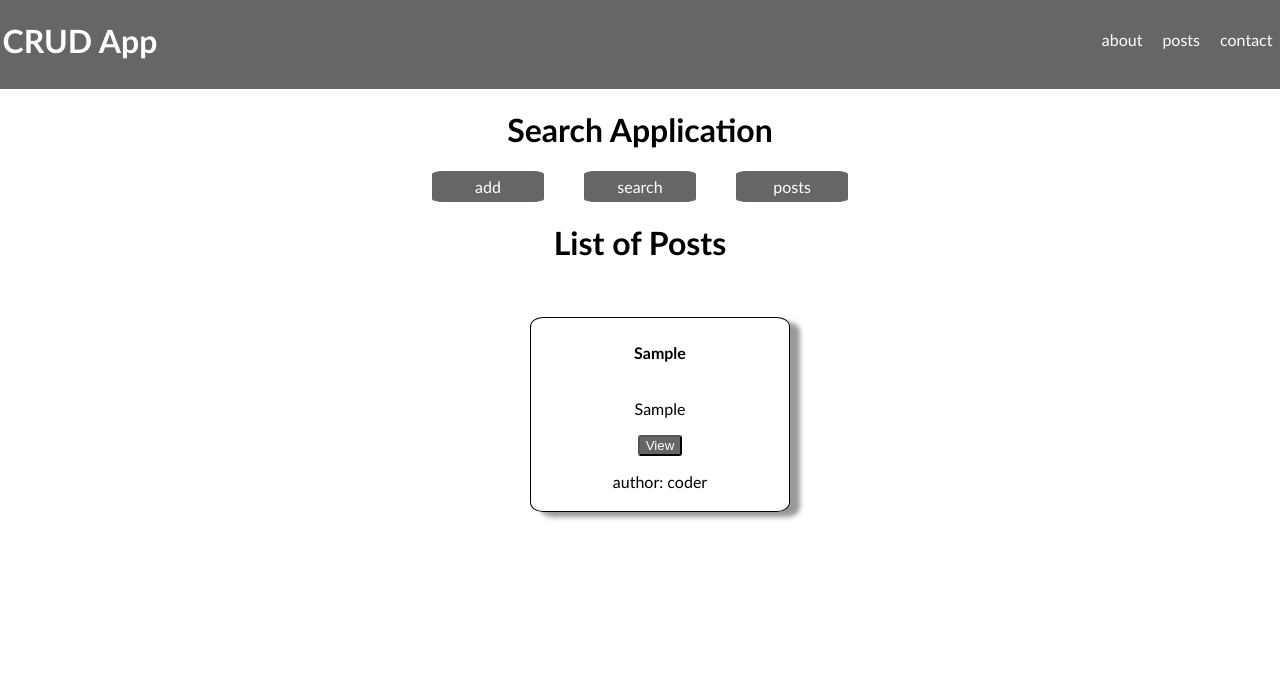
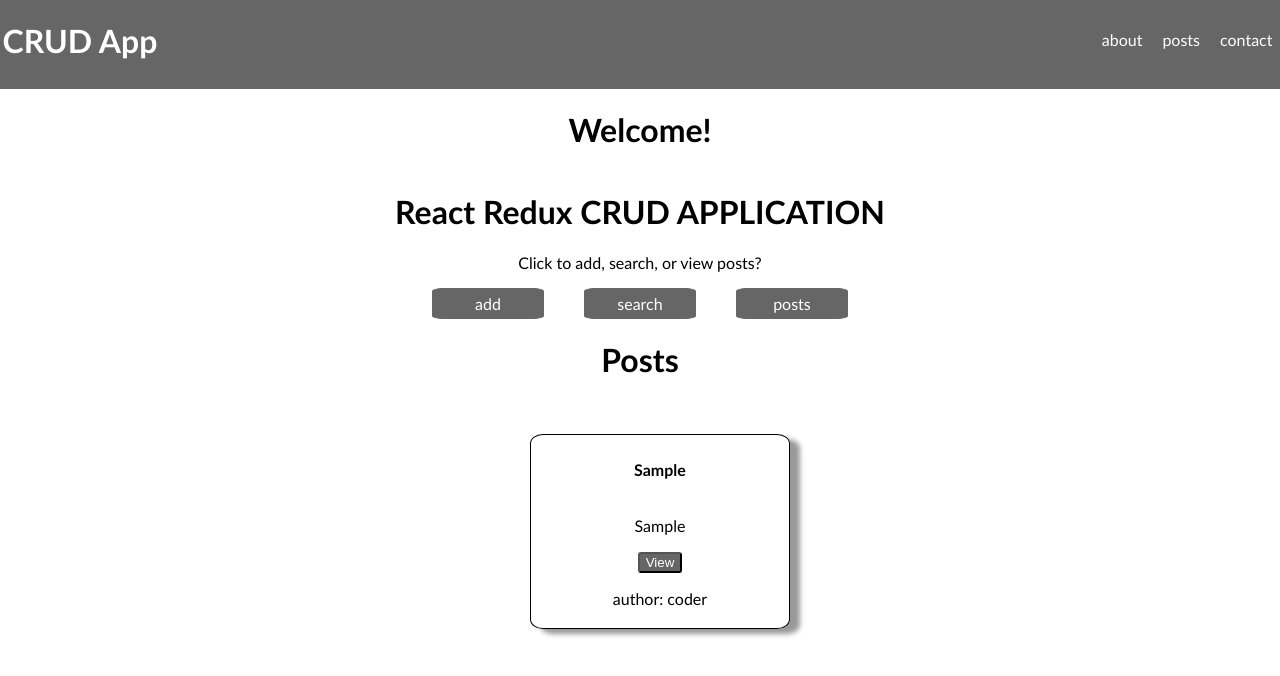
Before and after one commit to Techtaley/search-app, a React (Create React App) app in the folder client/: page /posts/add-post in a window 1280 px wide. Both pictures are taken after typing "Sample", "Sample" into the empty fields and a click on the button "add". Shown: the top 676 px of the page. Built offline with nearby package versions, Linux system fonts and the light colour scheme; no server answers.

Commit message:
update messaging

```diff
--- a/client/src/App.js
+++ b/client/src/App.js
@@ -35,6 +35,8 @@ export default function App() {
               visible={true}
             />
             </div>}>
+
+              <h1>Welcome!</h1>
             <Routes>
               <Route path="/" element={<Navigate replace to="/search-app" />} />
               <Route path="/about" element={<About />} />
--- a/client/src/components/About.js
+++ b/client/src/components/About.js
@@ -3,7 +3,7 @@ import React from 'react'
 export default function About() {
   return (
     <div>
-        <h1>Search Application using Redux Toolkit</h1>
+        <h1>CRUD Application using React and Redux Toolkit</h1>
     </div>
   )
 }
--- a/client/src/components/Contact.js
+++ b/client/src/components/Contact.js
@@ -2,7 +2,11 @@ import React from 'react'
 
 function Contact() {
   return (
-    <div className="page-center">Contact</div>
+    <div>
+        <h1>Please subscribe to my channel to see the full tutorial.</h1>
+
+        <h2>Thank you for visiting!</h2>
+    </div>
   )
 }
 
--- a/client/src/components/PostList.js
+++ b/client/src/components/PostList.js
@@ -7,7 +7,7 @@ import { useSelector } from 'react-redux'
 
         return (
             <div>
-                <h1 className="form-header">List of Posts</h1>
+                <h1 className="form-header">Posts</h1>
 
                 <article className="component-div">
                     {postItems?.map(post =>
--- a/client/src/components/Posts.js
+++ b/client/src/components/Posts.js
@@ -5,7 +5,8 @@ import { Outlet } from 'react-router-dom'
 export default function Posts() {
   return (
     <div className="page-navigation">
-        <h1>Search Application</h1>
+        <h1>React Redux CRUD APPLICATION</h1>
+        <p>Click to add, search, or view posts? </p>
 
         <nav>
             <NavLink className="page-nav-links" to="/posts/add-post">add</NavLink>
```
